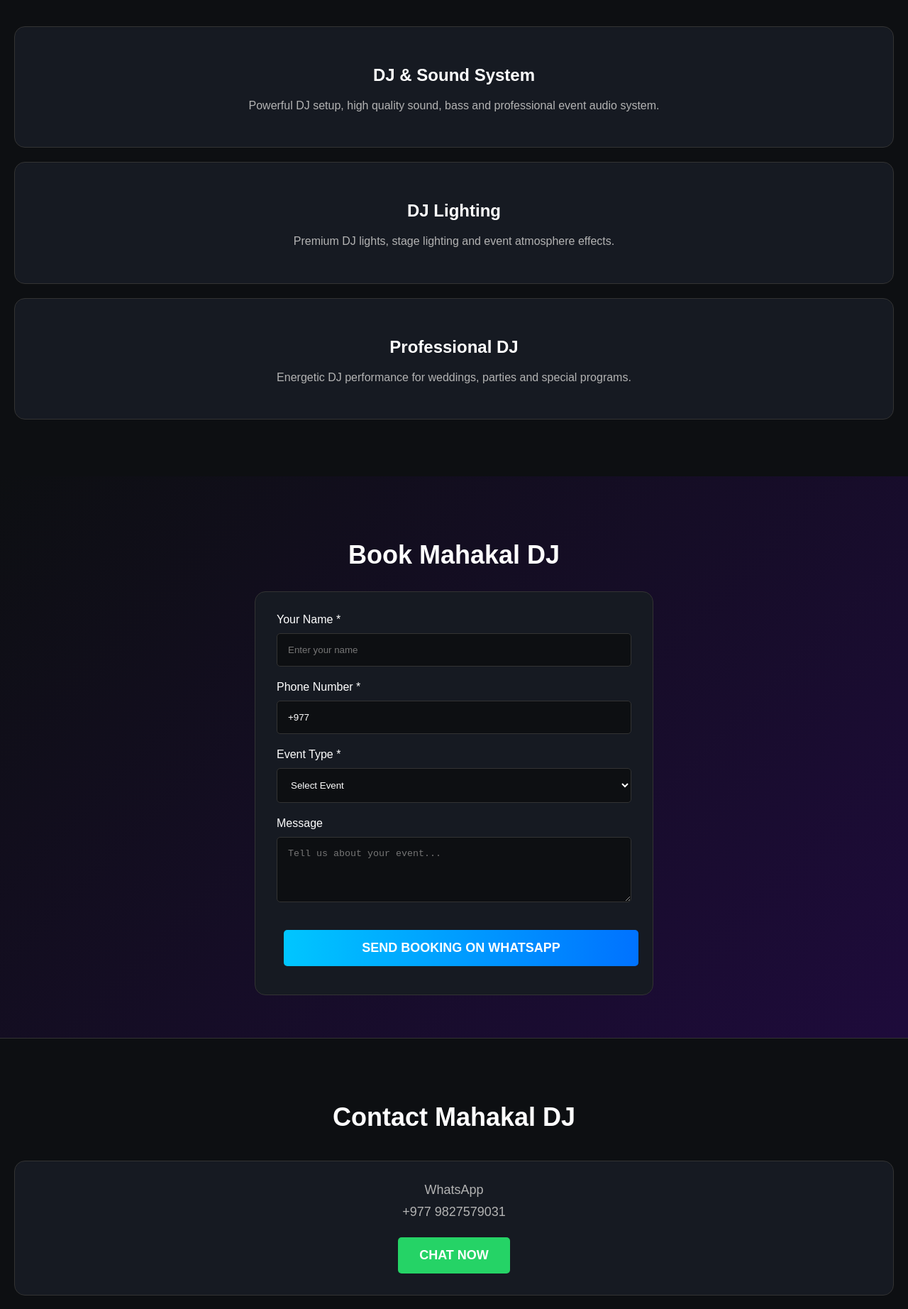
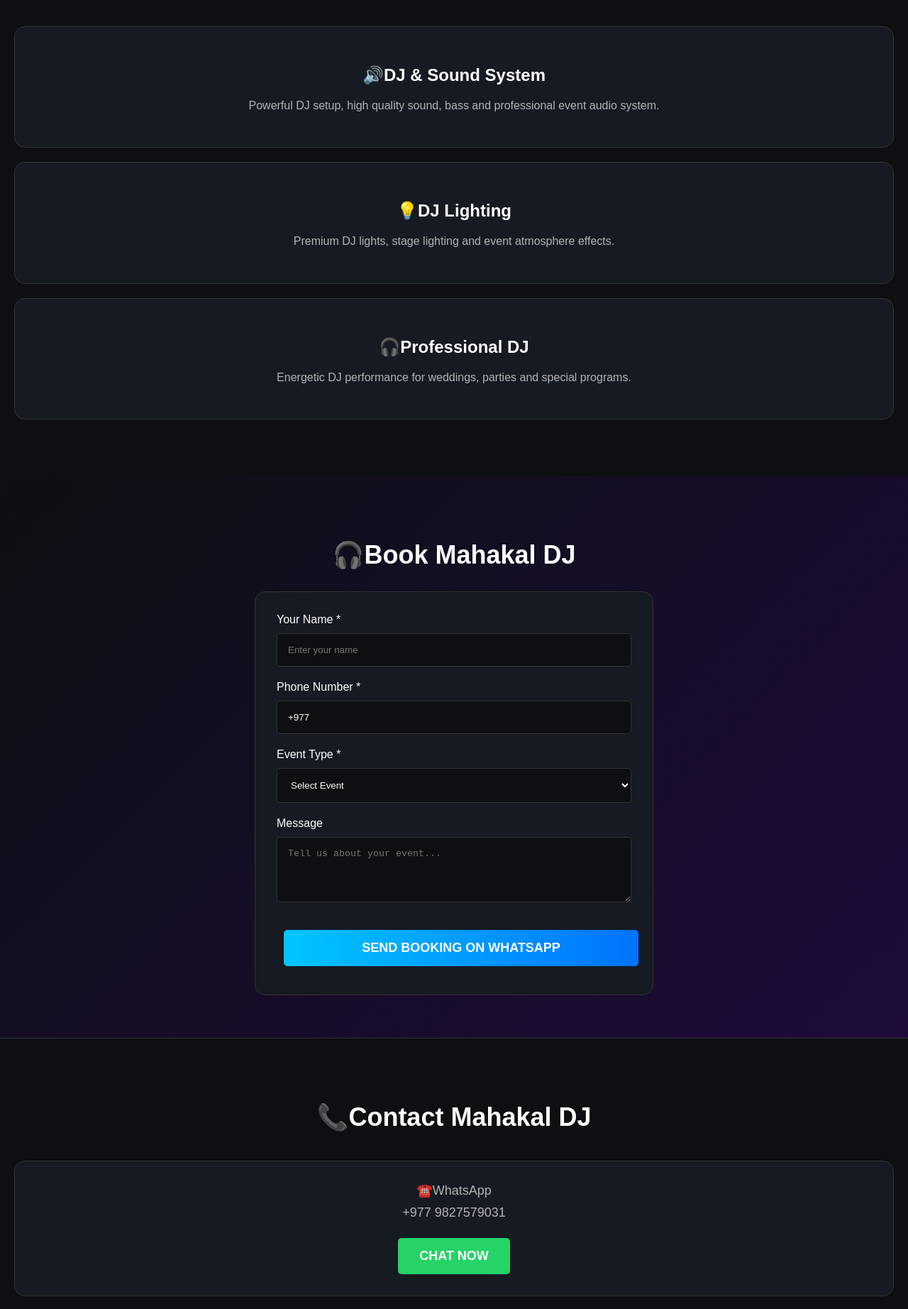
Before and after one commit to mahakaldjv-ui/Mahakal-DJ-Event, a plain HTML site: page index.html in a window 1280 px wide. Shown: the part 722-2566 px from the top of the page at 71% size. Drawn offline with Linux system fonts and the light colour scheme.

Commit message:
Update index.html

```diff
--- a/index.html
+++ b/index.html
@@ -3,7 +3,7 @@
 <head>
     <meta charset="UTF-8">
     <meta name="viewport" content="width=device-width, initial-scale=1.0">
-    <title>MAHAKAL DJ</title>
+    <title>👑MAHAKAL DJ🚩</title>
     <style>
         body {
             background-color: #0d0f12;
@@ -55,7 +55,7 @@
 </head>
 <body>
     <header>
-        MAHAKAL DJ
+        👑 MAHAKAL DJ 🚩
     </header>
     <section class="hero">
         <h1>MAKE YOUR EVENT UNFORGETTABLE</h1>
@@ -68,15 +68,15 @@
 <section class="services">
     <h2>Our Services</h2>
     <div class="service-card">
-        <h3>DJ & Sound System</h3>
+        <h3>🔊DJ & Sound System</h3>
         <p>Powerful DJ setup, high quality sound, bass and professional event audio system.</p>
     </div>
     <div class="service-card">
-        <h3>DJ Lighting</h3>
+        <h3>💡DJ Lighting</h3>
         <p>Premium DJ lights, stage lighting and event atmosphere effects.</p>
     </div>
     <div class="service-card">
-        <h3>Professional DJ</h3>
+        <h3>🎧Professional DJ</h3>
         <p>Energetic DJ performance for weddings, parties and special programs.</p>
     </div>
 </section>
@@ -118,7 +118,7 @@
     }
 </style>
 <section class="booking">
-    <h2>Book Mahakal DJ</h2>
+    <h2>🎧Book Mahakal DJ</h2>
     <form action="#" method="POST">
         <label for="name">Your Name *</label>
         <input type="text" id="name" name="name" required placeholder="Enter your name">
@@ -192,19 +192,19 @@
     }
       </style>
       <section class="footer">
-    <h2>Contact Mahakal DJ</h2>
+    <h2>📞Contact Mahakal DJ</h2>
     <div class="contact-card">
-        <p>WhatsApp</p>
+        <p>☎️WhatsApp</p>
         <p>+977 9827579031</p>
         <a href="https://wa.me/9779807540456" class="btn btn-whatsapp">CHAT NOW</a>
     </div>
     <div class="contact-card">
-        <p>TikTok</p>
+        <p>🎵TikTok</p>
         <p>@mahakal_sound_system</p>
         <a href="#" class="btn btn-book">OPEN TIKTOK</a>
     </div>
     <div class="contact-card">
-        <p>Location</p>
+        <p>📍Location</p>
         <p>Mayadevi-4 Ramwapur Rupandehi, Nepal</p>
     </div>
     <p>&copy; 2026 Mahakal DJ. All Rights Reserved.</p>
```
